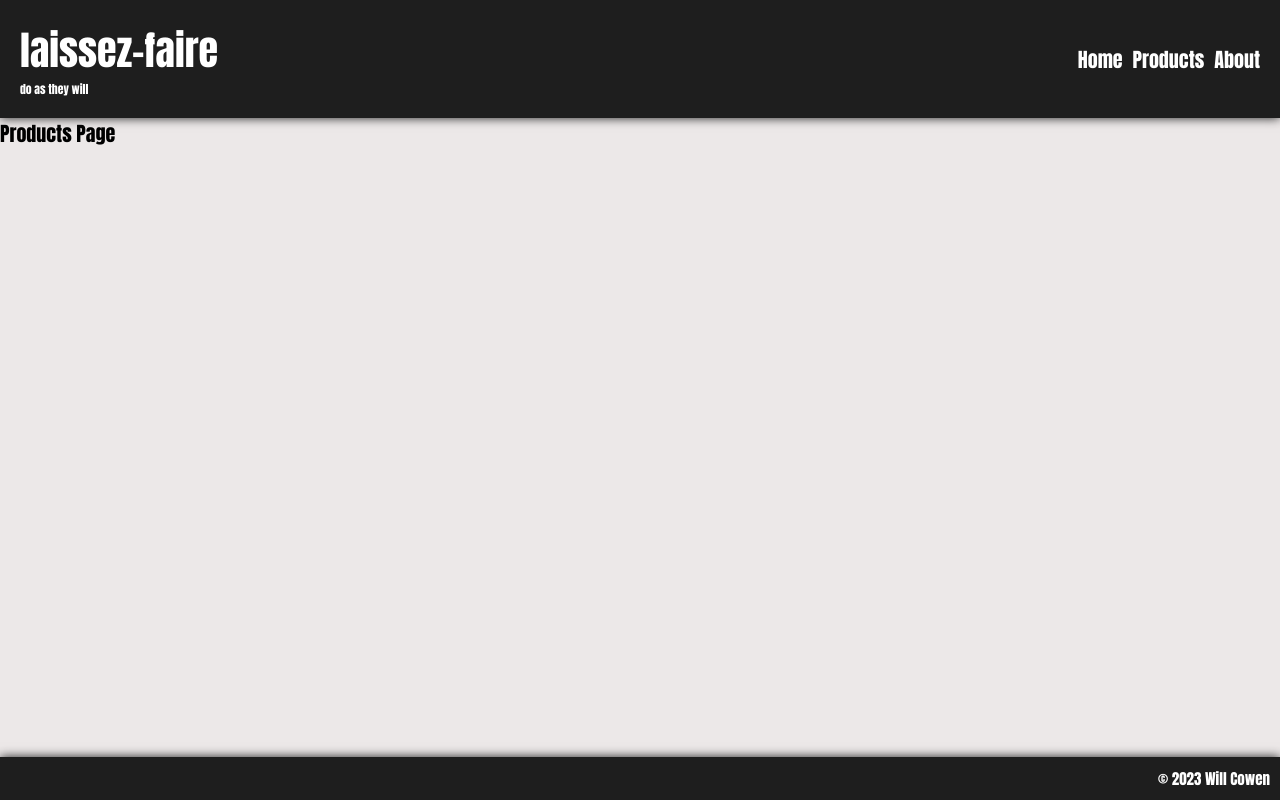
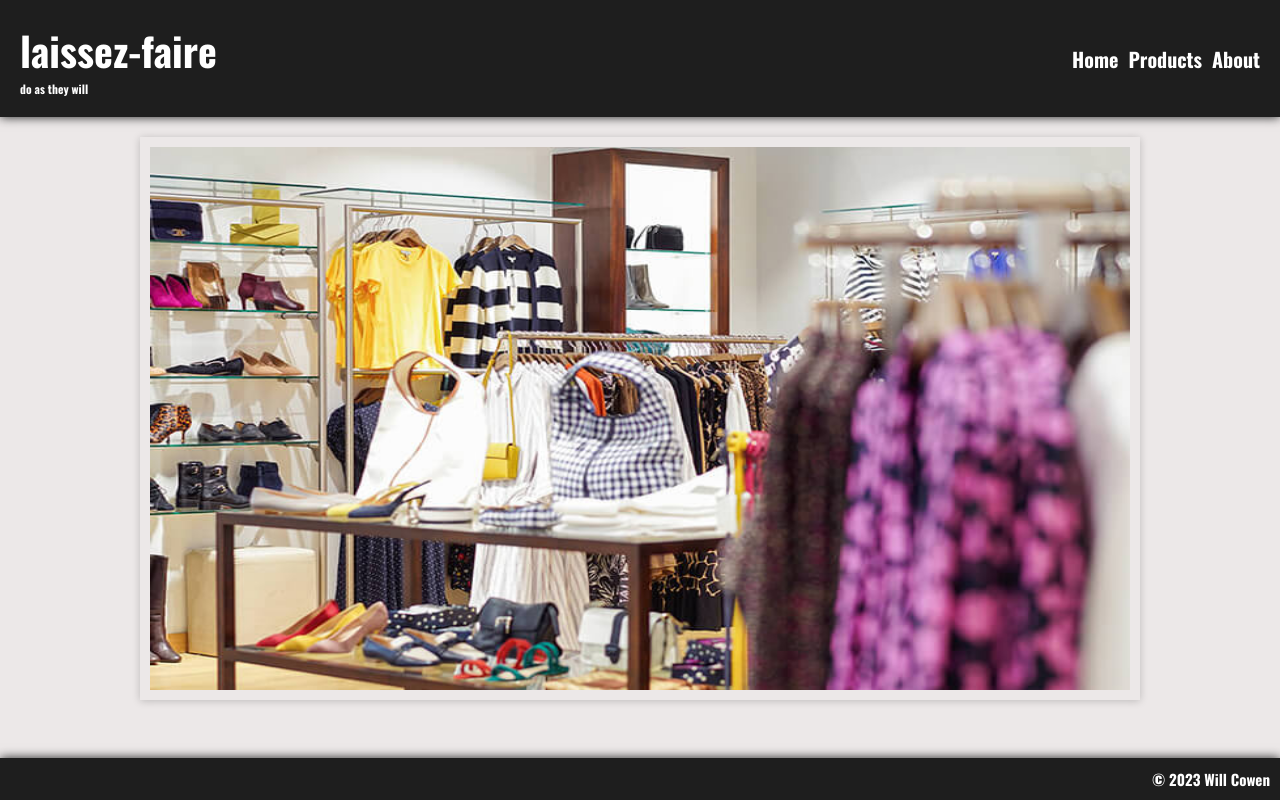
Before and after one commit to Willcowen/next-practice, a Next.js app: page / in a window 1280 px wide. Built offline with nearby package versions, Linux system fonts and the light colour scheme.

Commit message:
progress on image

```diff
--- /dev/null
+++ b/components/Hero.js
@@ -0,0 +1,18 @@
+import Image from "next/image";
+import classes from "./Hero.module.css";
+
+const Hero = () => {
+  return (
+    <div className={classes.image}>
+      <Image
+        src="/images/hero-example.jpg"
+        width={900}
+        height={600}
+        alt="clothes store image"
+        quality={100}
+      />
+    </div>
+  );
+};
+
+export default Hero;
--- /dev/null
+++ b/components/Hero.module.css
@@ -0,0 +1,16 @@
+.image {
+  aspect-ratio: 16 / 9;
+  box-shadow: 0 1px 8px rgba(0, 0, 0, 0.2);
+  overflow: hidden;
+  margin: 2rem auto;
+  padding: 1rem;
+  width: 100%;
+  max-width: 100rem;
+}
+
+.image img {
+  object-fit: fill;
+  object-position: top;
+  width: 100%;
+  height: 100%;
+}
--- a/src/pages/index.js
+++ b/src/pages/index.js
@@ -1,9 +1,9 @@
-import ProductsPage from "./products/index";
+import Hero from "../../components/Hero";
 
 export default function Home() {
   return (
     <>
-      <ProductsPage />
+      <Hero />
     </>
   );
 }
--- a/src/styles/globals.css
+++ b/src/styles/globals.css
@@ -1,3 +1,5 @@
+@import url("https://fonts.googleapis.com/css2?family=Oswald:wght@700&family=Roboto&family=Source+Sans+Pro:wght@300&display=swap");
+
 * {
   box-sizing: border-box;
   padding: 0;
@@ -6,7 +8,7 @@
 
 html {
   width: 100vw;
-  font-family:Impact, Haettenschweiler, 'Arial Narrow Bold', sans-serif;
+  font-family: "Oswald", "Roboto", sans-serif;
   font-size: 10px;
   background-color: #ece8e8;
 }
```
Also changed, not shown: public/images/hero-example.jpg (added).
